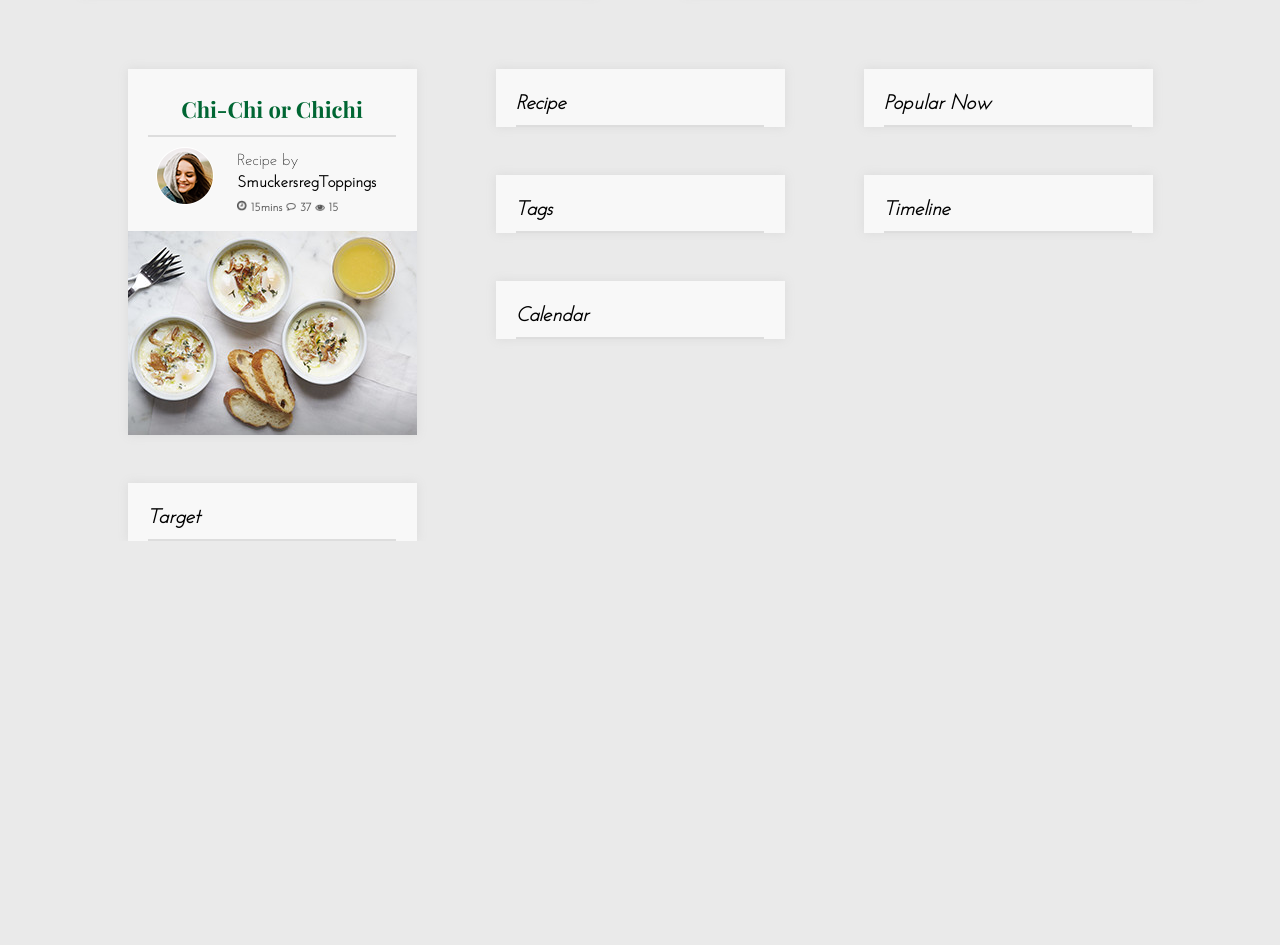
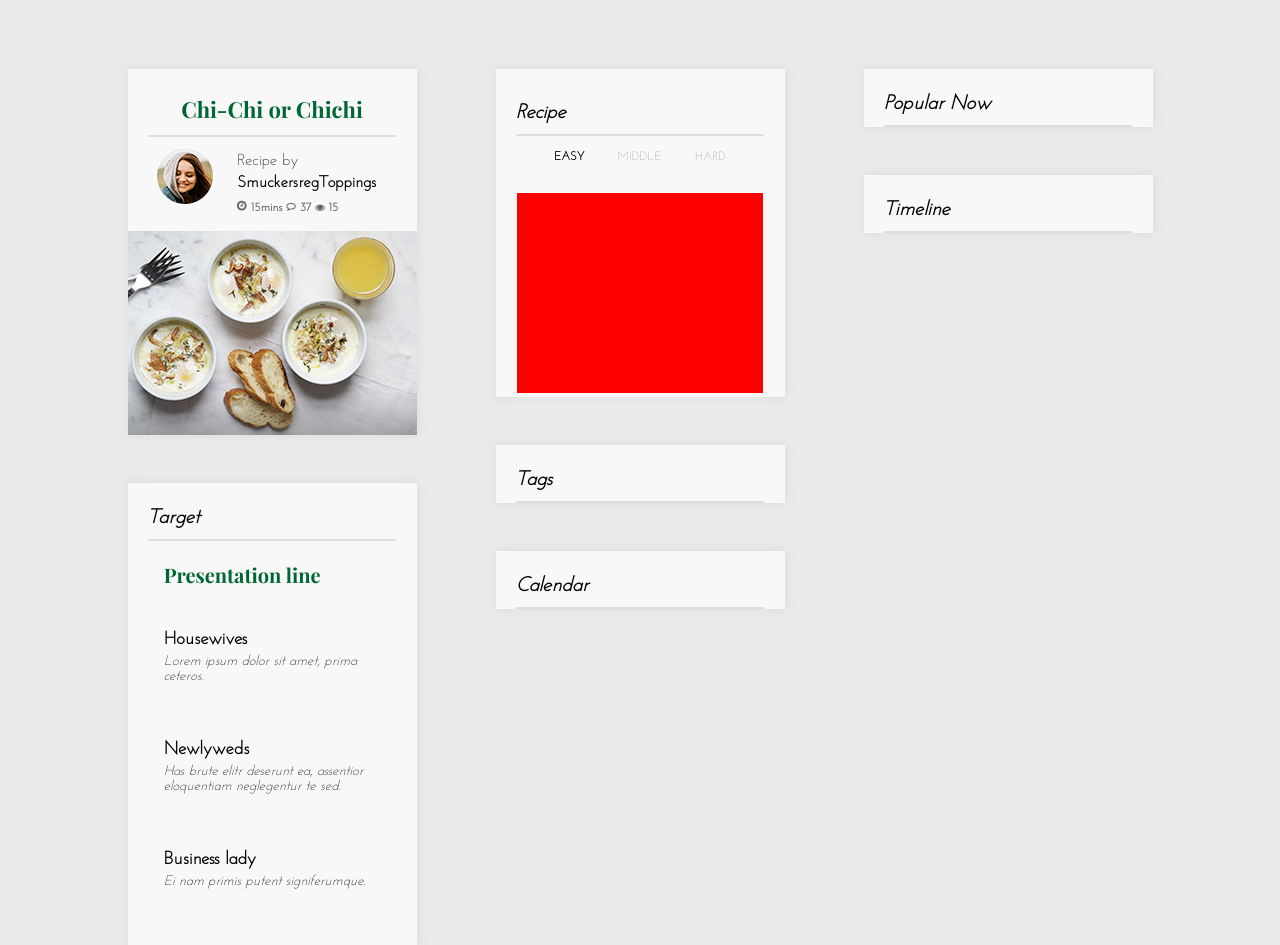
Before and after one commit to YurijMas/Lemon, a plain HTML site: page index.html in a window 1280 px wide. Shown: the part 2580-3525 px from the top of the page. Before the commit the page ends 3121 px from the top, so only its background shows below. Drawn offline with Linux system fonts and the light colour scheme.

Commit message:
Second commit

```diff
--- a/index.html
+++ b/index.html
@@ -241,11 +241,55 @@
             </div>
             <div class="quickCardsItem">
               <h3 class = "articleHeader">Target</h3>
+              <h3 class = "headerTargetCard">Presentation line</h3>
+                <div class = "targetLines">
+                  <div class="lineTargetItem">
+                    <h3>Housewives</h3>
+                    <p>Lorem ipsum dolor sit amet, prima ceteros.</p>
+                  </div>
+                  <div class="lineTargetItem">
+                    <h3>Newlyweds</h3>
+                    <p>Has brute elitr deserunt ea, assentior eloquentiam neglegentur te sed.</p>
+                  </div>
+                  <div class="lineTargetItem">
+                    <h3>Business lady</h3>
+                    <p>Ei nam primis putent signiferumque.</p>
+                  </div>
+                </div>
             </div>
           </div>
           <div class="quickCardsColumn">
             <div class="quickCardsItem">
+              <input type="radio" name="levelSelector" id="easyLevel" checked>
+              <input type="radio" name="levelSelector" id="mediumLevel">
+              <input type="radio" name="levelSelector" id="hardLevel">
               <h3 class = "articleHeader">Recipe</h3>
+              <div class="recipesWrapper">
+                <div class="levelRecipe">
+                  <label for="easyLevel">easy</label>
+                  <label for="mediumLevel">middle</label>
+                  <label for="hardLevel">hard</label>
+                </div>
+                <div class="recipeListSlider">
+                    <div class="recipeListSliderWrapper">
+                        <div class="recipesList easyRecipes">
+                          <div class="recipeItem"></div>
+                          <div class="recipeItem"></div>
+                          <div class="recipeItem"></div>
+                        </div><!--
+	---------------------><div class="recipesList mediumRecipes">
+                          <div class="recipeItem"></div>
+                          <div class="recipeItem"></div>
+                          <div class="recipeItem"></div>
+                        </div><!--
+	---------------------><div class="recipesList hardRecipes">
+                          <div class="recipeItem"></div>
+                          <div class="recipeItem"></div>
+                          <div class="recipeItem"></div>
+                      </div>
+                    </div>
+                </div>
+              </div>
             </div>
             <div class="quickCardsItem">
               <h3 class = "articleHeader">Tags</h3>
--- a/style.css
+++ b/style.css
@@ -604,3 +604,110 @@ header {
 .quickCardsItemAuthorInfo .recipeCatalogueItemStatisticsString img {
   width: 10px;
 }
+
+.headerTargetCard {
+  font: bold 20px 'Playfair Display', serif;
+  width: 75%;
+  text-align: left;
+  color: #006633;
+  margin-bottom: 0;
+}
+
+
+.targetLines {
+  margin-top: 42px;
+  width: 75%;
+}
+
+.lineTargetItem {
+  margin-bottom: 56px;
+}
+
+.lineTargetItem h3 {
+  font: normal bold 18px JosefinSansLight, Arial, sans-serif;
+  margin: 0;
+}
+
+.lineTargetItem p {
+  font: italic normal 14px JosefinSansLight, Arial, sans-serif;
+  margin: 0;
+  margin-top: 5px;
+}
+
+input[type="radio"] {
+  visibility: hidden;
+  height: 0;
+}
+
+.recipesWrapper {
+  width: 85%;
+  display: flex;
+  justify-content: center;
+  flex-wrap: wrap;
+}
+
+.levelRecipe {
+  display: flex;
+  width: 70%;
+  margin-top: 15px;
+  margin-bottom: 30px;
+  justify-content: space-between;
+}
+
+.levelRecipe label {
+  text-transform: uppercase;
+  font: normal normal 12px JosefinSansLight, Arial, sans-serif;
+  color: rgb(153,153,153)
+}
+
+.levelRecipe label:hover {
+  cursor: pointer;
+}
+
+#easyLevel:checked ~ .recipesWrapper label[for="easyLevel"],
+#mediumLevel:checked ~ .recipesWrapper label[for="mediumLevel"],
+#hardLevel:checked ~ .recipesWrapper label[for="hardLevel"]  {
+  color: #000;
+  font-weight: bold;
+}
+
+.recipeListSlider {
+  width: 100%;
+  white-space: nowrap;
+  overflow: hidden;
+}
+
+.recipesList {
+  width: 100%;
+  height: 200px;
+  display: inline-block;
+}
+
+.easyRecipes {
+  background-color: red;
+}
+
+.mediumRecipes {
+  background-color: green;
+}
+
+.hardRecipes {
+  background-color: blue;
+}
+
+.recipeListSliderWrapper {
+  position: relative;
+  transition: left .1s;
+}
+
+#easyLevel:checked ~ .recipesWrapper .recipeListSliderWrapper {
+  left: 0;
+}
+
+#mediumLevel:checked ~ .recipesWrapper .recipeListSliderWrapper {
+  left: -100%;
+}
+
+#hardLevel:checked ~ .recipesWrapper .recipeListSliderWrapper {
+  left: -200%;
+}
```
